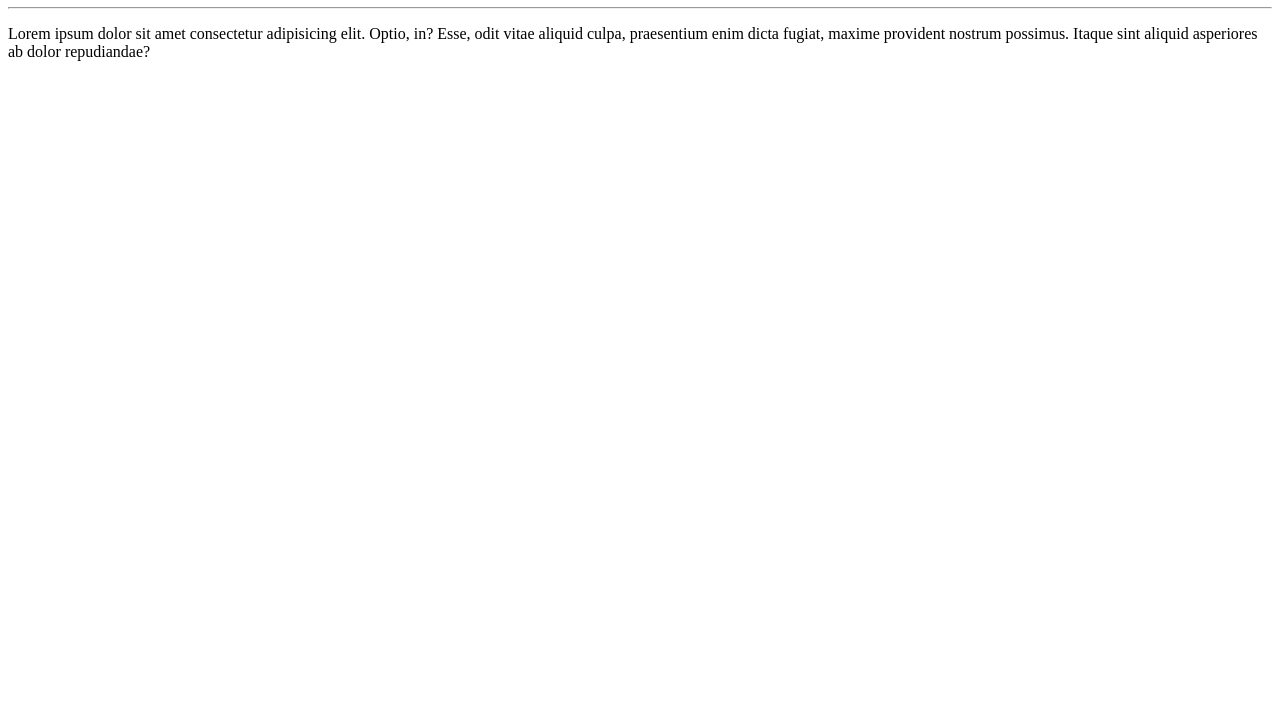
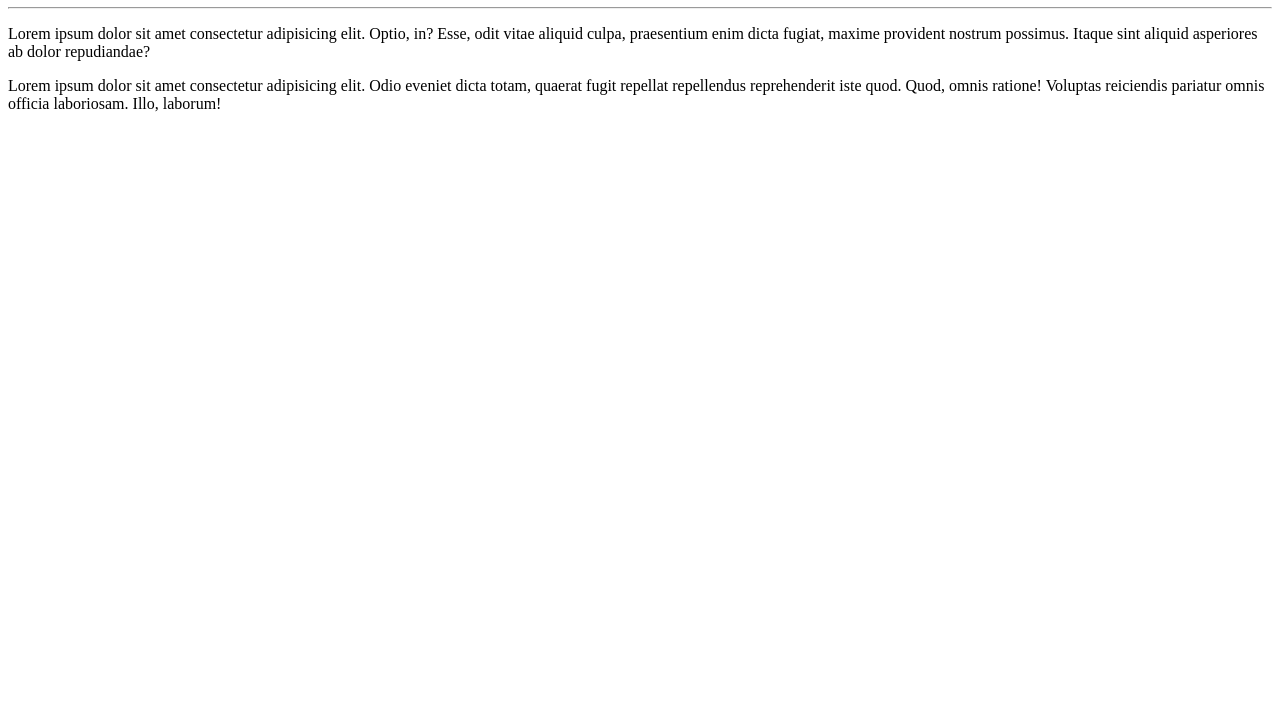
Before and after one commit to slva643/OlaMundo, a plain HTML site: page site-exemplo/index.html in a window 1280 px wide. Shown: the part 73-800 px from the top of the page. Drawn offline with Linux system fonts and the light colour scheme.

Commit message:
adicionei um paragrafo

```diff
--- a/site-exemplo/index.html
+++ b/site-exemplo/index.html
@@ -10,5 +10,6 @@
     <h1>Olá, Mundo!</h1>
     <hr>
     <p>Lorem ipsum dolor sit amet consectetur adipisicing elit. Optio, in? Esse, odit vitae aliquid culpa, praesentium enim dicta fugiat, maxime provident nostrum possimus. Itaque sint aliquid asperiores ab dolor repudiandae?</p>
+    <p>Lorem ipsum dolor sit amet consectetur adipisicing elit. Odio eveniet dicta totam, quaerat fugit repellat repellendus reprehenderit iste quod. Quod, omnis ratione! Voluptas reiciendis pariatur omnis officia laboriosam. Illo, laborum!</p>
 </body>
 </html>
```
